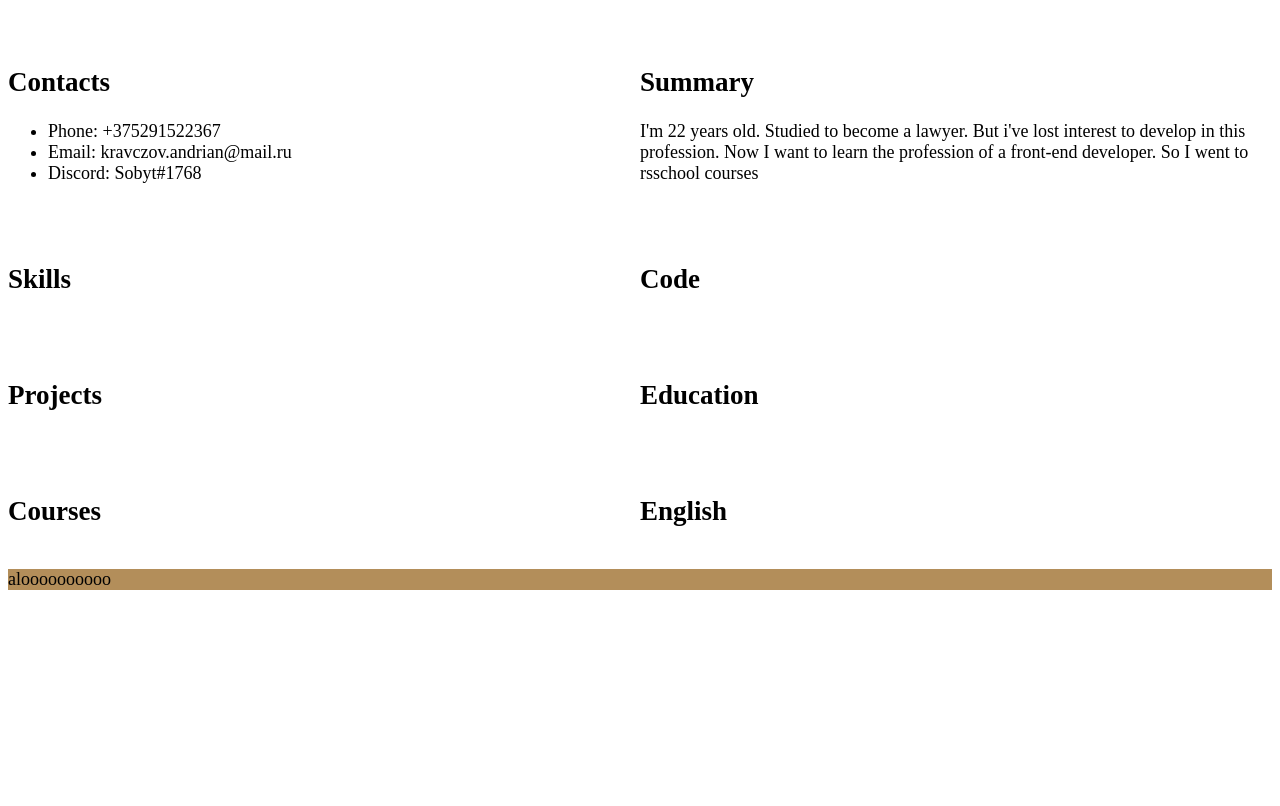
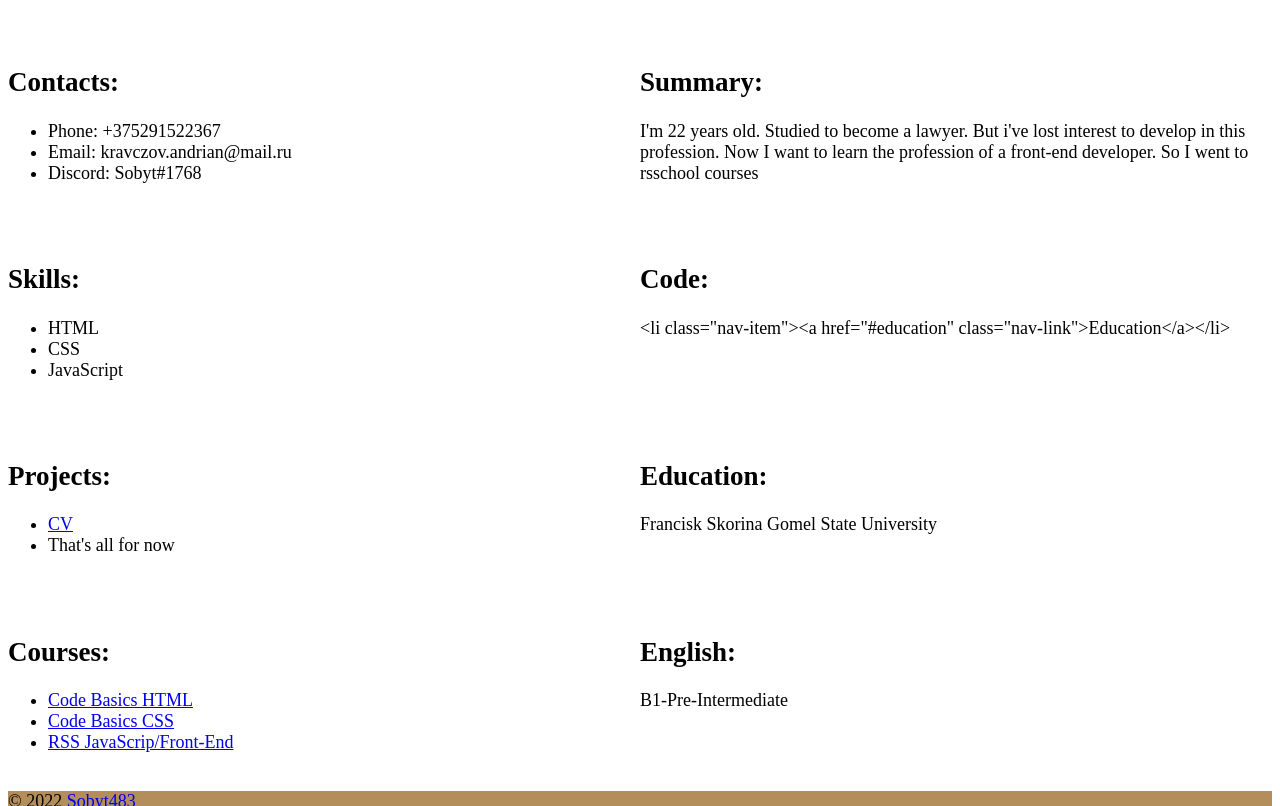
Before and after one commit to Sobyt483/rsschool-cv, a plain HTML site: page index.html in a window 1280 px wide. Shown: the part 314-1120 px from the top of the page. Before the commit the page ends 912 px from the top, so only its background shows below. Drawn offline with Linux system fonts and the light colour scheme.

Commit message:
feat: finish CV

```diff
--- a/index.html
+++ b/index.html
@@ -33,43 +33,66 @@
                 <img class="avatar" src="assets/img/avatar.png" alt="avatar">
             </section>
             <section class="section name">
-                <h1>ANDRIAN KRAUTSOU<br>JUNIOR FRONT-END DEVELOPER</h1>
+                <h1 class="item-name">ANDRIAN KRAUTSOU<br>JUNIOR FRONT-END DEVELOPER</h1>
             </section>
             <section class="section" id="contacts">
-                <h2 class="section-title">Contacts</h2>
-                <ul>
+                <h2 class="section-title">Contacts:</h2>
+                <ul class="section-item">
                     <li class="list-contact">Phone: +375291522367</li>
                     <li class="list-contact">Email: kravczov.andrian@mail.ru</li>
                     <li class="list-contact">Discord: Sobyt#1768</li>
                 </ul>
             </section>
             <section class="section" id="summary">
-                <h2 class="section-title">Summary</h2>
-                <p>I'm 22 years old. Studied to become a lawyer. But i've lost interest to develop in this profession. Now I want to learn the profession of a front-end developer. So I went to rsschool courses</p>
+                <h2 class="section-title">Summary:</h2>
+                <p class="section-item">I'm 22 years old. Studied to become a lawyer. But i've lost interest to develop in this profession. Now I want to learn the profession of a front-end developer. So I went to rsschool courses</p>
             </section>
             <section class="section" id="skills">
-                <h2 class="section-title">Skills</h2>
+                <h2 class="section-title">Skills:</h2>
+                <ul class="section-skills">
+                    <li class="list-skills">HTML</li>
+                    <li class="list-skills">CSS</li>
+                    <li class="list-skills">JavaScript</li>
+                </ul>
             </section>
             <section class="section" id="code">
-                <h2 class="section-title">Code</h2>
+                <h2 class="section-title">Code:</h2>
+                <p class="section-item">&ltli class="nav-item">&lta href="#education" class="nav-link">Education&lt/a>&lt/li></p>
             </section>
             <section class="section" id="projects">
-                <h2 class="section-title">Projects</h2>
+                <h2 class="section-title">Projects:</h2>
+                <ul class="section-projects">
+                    <li class="list-projects"><a href="https://Sobyt483.github.io/rsschool-cv/" class="link-projects">CV</a></li>
+                    <li class="list-prijects">That's all for now</li>
+                </ul>
             </section>
             <section class="section" id="education">
-                <h2 class="section-title">Education</h2>
+                <h2 class="section-title">Education:</h2>
+                <p class="section-item">Francisk Skorina Gomel State University</p>
             </section>
             <section class="section" id="courses">
-                <h2 class="section-title">Courses</h2>
+                <h2 class="section-title">Courses:</h2>
+                <ul class="section-item list-section-courses">
+                    <li class="list-courses codebasics"><a href="https://code-basics.com/ru/languages/html" class="link-courses" target="_blank">Code Basics HTML</a></li>
+                    <li class="list-courses codebasics"><a href="https://code-basics.com/ru/languages/css" class="link-courses" target="_blank">Code Basics CSS</a></li>
+                    <li class="list-courses rss"><a href="https://rs.school/js/" class="link-courses" target="_blank">RSS JavaScrip/Front-End</a></li>
+                </ul>
             </section>
             <section class="section" id="english">
-                <h2 class="section-title">English</h2>
+                <h2 class="section-title">English:</h2>
+                <p class="section-item">B1-Pre-Intermediate</p>
             </section>
         </div>
     </main>
     <footer class="footer">
-        <div class="container">
-        aloooooooooo
+        <div class="container container-footer">
+        <section class="section-footer">
+            © 2022
+            <a href="https://github.com/Sobyt483" class="link-git" target="_blank">Sobyt483</a>
+        </section>
+        <section class="section-footer">
+            <a href="https://rs.school/js/" class="rss-link" target="_blank"><img class="rsslogo" src="assets/img/rss.svg" alt="rsslogo"></a>
+        </section>
         </div>
     </footer>
 </body>
```
